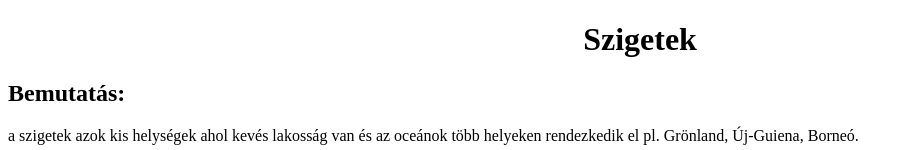
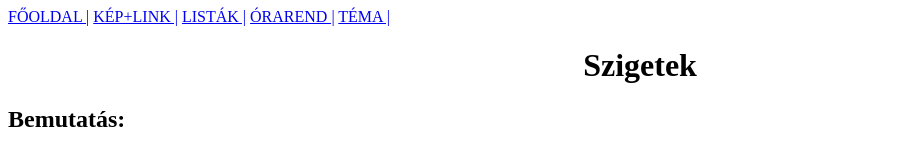
Before and after one commit to Kerba1102/ikt, a plain HTML site: page tema.html in a window 1280 px wide. Shown: the top 150 px of the page, without its empty margins (0-913 px from the left). Drawn offline with Linux system fonts and the light colour scheme.

Commit message:
hibajavítás

```diff
--- a/tema.html
+++ b/tema.html
@@ -7,6 +7,13 @@
     <link rel="stylesheet" href="css/style.css">
 </head>
 <body>
+    <nav>
+        <a href="index.html">FŐOLDAL |</a>
+        <a href="keplink.html">KÉP+LINK |</a>
+        <a href="lista.html">LISTÁK |</a>
+        <a href="orarend.html">ÓRAREND |</a>
+        <a href="tema.html">TÉMA |</a>
+    </nav>
     <h1 style="text-align: center;">Szigetek</h1>
     <h2>Bemutatás:</h2> <p>a szigetek azok kis helységek ahol kevés lakosság van és az oceánok több helyeken rendezkedik el pl. Grönland, Új-Guiena, Borneó.</p>
     <img src="img/Sziget.jpg" alt="Ha nem jelenik meg" title="Szigetek" style="width: 400px; margin: auto;">
```
Also changed, not shown: index.html (+2 -1 lines), keplink.html (+2 -1 lines), lista.html (+2 -1 lines), orarend.html (+2 -1 lines).
